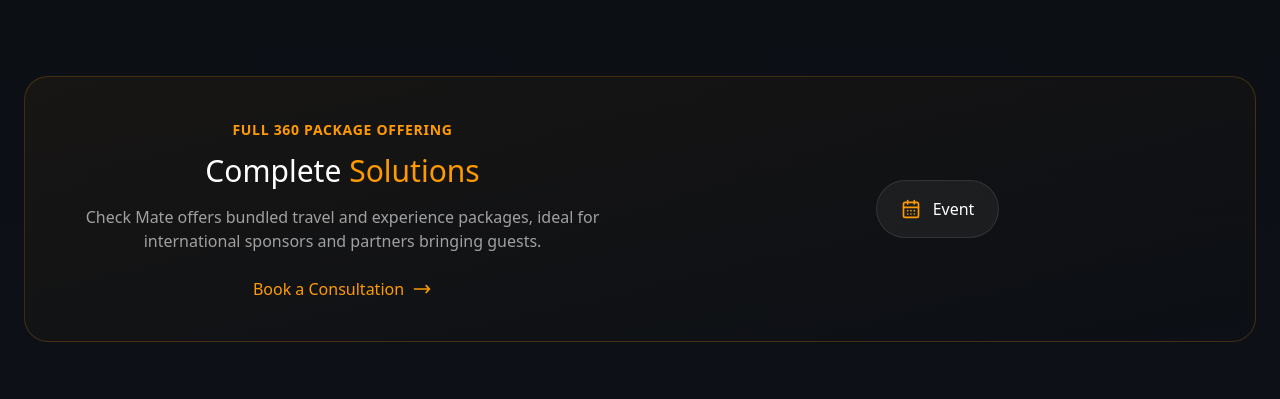
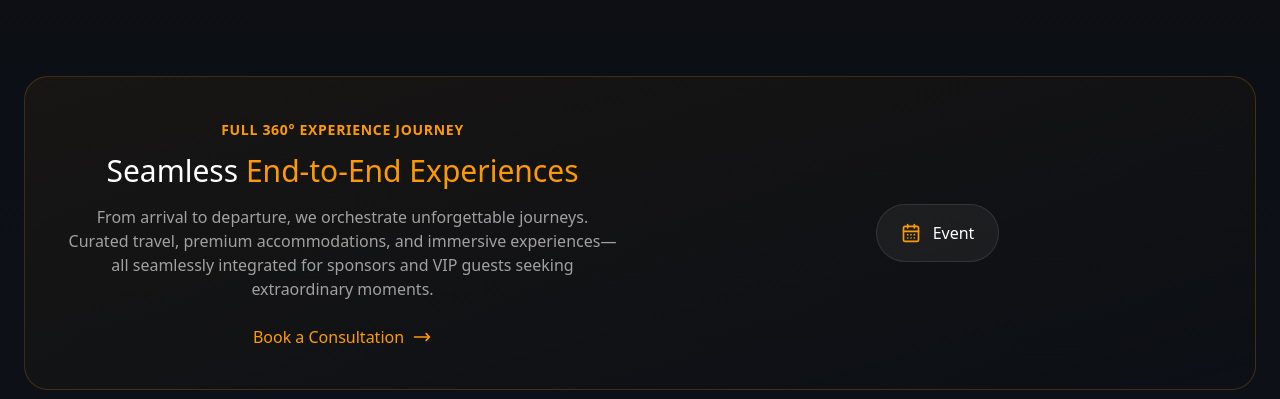
Before and after one commit to checkmate-web/checkmate-landing, a React (Vite) app: page / in a window 1280 px wide. Shown: the part 3580-3979 px from the top of the page. Built offline with nearby package versions, Linux system fonts and the light colour scheme.

Commit message:
Refactor Services component: update text for clarity and enhance button functionality

```diff
--- a/src/components/Services.tsx
+++ b/src/components/Services.tsx
@@ -262,18 +262,17 @@
           <div className="grid lg:grid-cols-2 gap-10 items-center">
             <div>
               <span className="text-amber-500 font-semibold uppercase tracking-wider text-sm">
-                Full 360 Package Offering
+                Full 360° Experience Journey
               </span>
               <h3 className="text-3xl font-light mt-3 mb-4">
-                Complete{" "}
-                <span className="text-amber-500 font-medium">Solutions</span>
+                Seamless{" "}
+                <span className="text-amber-500 font-medium">End-to-End Experiences</span>
               </h3>
               <p className="text-white/60 mb-6">
-                Check Mate offers bundled travel and experience packages, ideal
-                for international sponsors and partners bringing guests.
+                From arrival to departure, we orchestrate unforgettable journeys. Curated travel, premium accommodations, and immersive experiences—all seamlessly integrated for sponsors and VIP guests seeking extraordinary moments.
               </p>
-              <a
-                href="#contact"
+              <button
+                onClick={openModal}
                 className="inline-flex items-center gap-2 text-amber-500 hover:text-amber-400 transition-colors font-medium"
               >
                 Book a Consultation
@@ -290,7 +289,7 @@
                     d="M17 8l4 4m0 0l-4 4m4-4H3"
                   ></path>
                 </svg>
-              </a>
+              </button>
             </div>
             <div className="flex flex-wrap justify-center gap-4">
               <button
```
